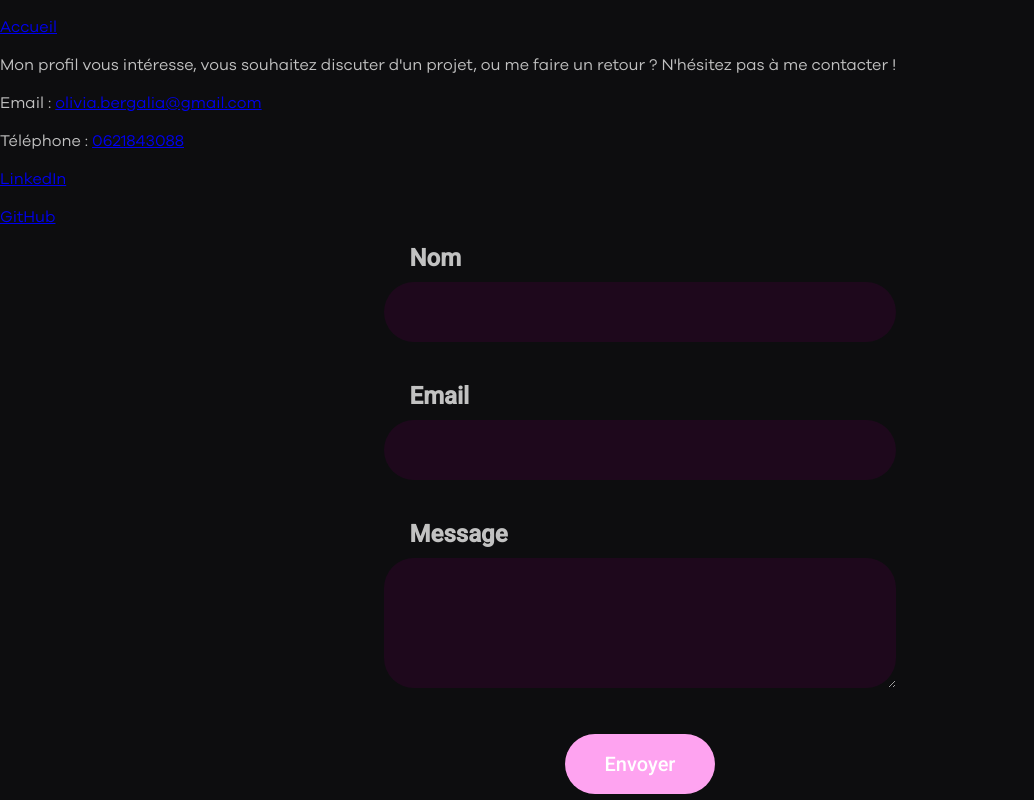
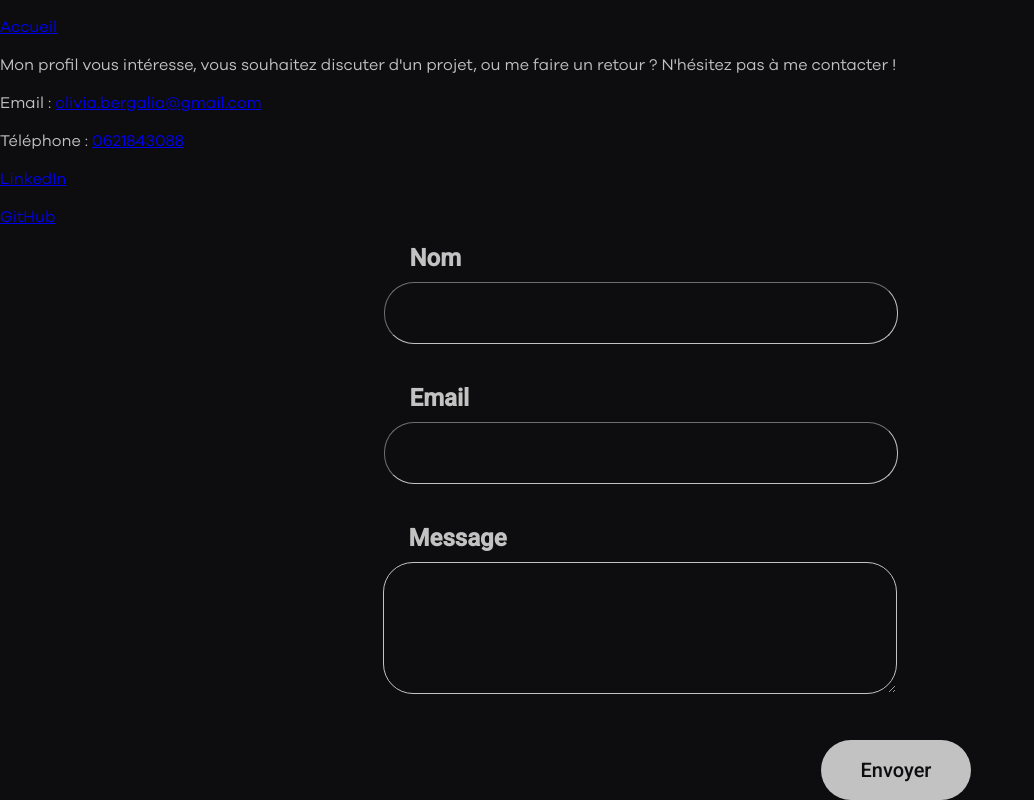
Before and after one commit to olivia-brg/Portfolio, an Angular app: page /contact in a window 1280 px wide. Shown: the part 300-1100 px from the top of the page, without its empty margins (0-1034 px from the left). Built offline with nearby package versions, Linux system fonts and the light colour scheme; grey boxes are pictures that could not be loaded.

Commit message:
Set up future colors and artistic direction

```diff
--- a/src/app/form/form.component.scss
+++ b/src/app/form/form.component.scss
@@ -31,7 +31,7 @@ form {
 
         textarea {
             min-width: max(40vw - 4vw, 500px - 4vw);
-            max-width: 95vw;
+            max-width: 75vw;
             max-height: 50vh;
         }
     }
@@ -42,10 +42,11 @@ form {
         margin-top: 10px;
         margin-bottom: 40px;
 
-        border: none;
+        border-width: 1px;
+        border-color: var(--font-white);
         border-radius: 30px;
 
-        background-color: var(--text-box-color);
+        background-color: var(--almost-black);
 
         color: var(--font-white);
         font-size: 0.7em;
@@ -53,7 +54,7 @@ form {
 
     button {
         position: relative;
-        left: 50%;
+        left: 70%;
         transform: translateX(-50%);
     }
 }
--- a/src/app/header/header.component.scss
+++ b/src/app/header/header.component.scss
@@ -22,7 +22,7 @@
 
     // box-shadow: var(--blue-purple) 0 10px 20px, #0000005e 0 -40px 20px;
     background-color: var(--almost-black-transparent);
-    backdrop-filter: blur(20px);
+    backdrop-filter: blur(10px);
 
     h3 {
         height: fit-content;
--- a/src/app/homepage/homepage.component.scss
+++ b/src/app/homepage/homepage.component.scss
@@ -120,7 +120,7 @@
             position: relative;
             top: -100px;
 
-            color: var(--accent-color);
+            color: var(--font-white);
             font-size: 2em;
             text-decoration: none;
 
@@ -207,7 +207,7 @@
 
             border-radius: 100px;
 
-            color: white;
+            color: var(--almost-black)
 
         }
     }
--- a/src/styles.scss
+++ b/src/styles.scss
@@ -20,13 +20,15 @@
     scroll-behavior: smooth;
 
     --blue-purple: rgba(111, 0, 255, 0.39);
-    --purple: rgba(154, 3, 255, 0.377);
-    --accent-color: #fea3f0;
-    --text-box-color: #3a003263;
+    --text-box-color: #f5f5f5;
     --almost-black: #0d0d0f;
     --almost-black-transparent: #0d0d0fd3;
     --font-white: #c2c2c2;
-    --title-white: #f4f4f4;
+
+    // --text-box-color: #0d0d0f;
+    // --almost-black: #f5f5f5;
+    // --almost-black-transparent: #f5f5f54d;
+    // --font-white: #0d0d0d;
 
     body {
         margin: 0;
@@ -71,7 +73,7 @@
         }
 
         button {
-            background-color: var(--accent-color);
+            background-color: var(--font-white);
             // background-image: url(../public/assets/images/holo.jpg);
             // background-size: 100%;
 
@@ -88,7 +90,7 @@
             border: none;
             border-radius: 100px;
 
-            color: white;
+            color: var(--almost-black);
 
             &:active {
                 transform: translate(1px, 1px);
```
